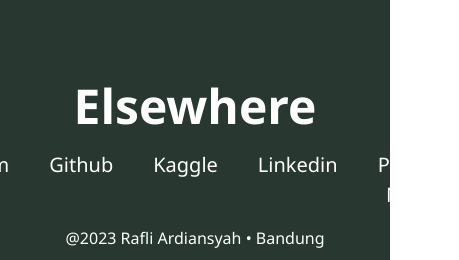
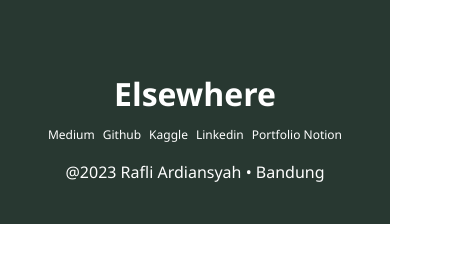
Before and after one commit to bulgogipedas/portfolio, a React (Vite) app: page /Work in a window 390 px wide. Shown: the part 2982-3242 px from the top of the page, 459 px wide, since content can reach past the window. After the commit the page ends 3206 px from the top, so only its background shows below. Built offline with nearby package versions, Linux system fonts and the light colour scheme.

Commit message:
responsive footer

```diff
--- a/src/components/layout/Footer.tsx
+++ b/src/components/layout/Footer.tsx
@@ -1,13 +1,13 @@
 export default function Footer() {
   return (
     <div className="py-10 w-full justify-center items-center text-center text-white mx-auto">
-      <h2 className="text-[48px] font-bold">Elsewhere</h2>
-      <ul className="font-medium flex flex-row gap-10 justify-center text-[20px] pt-2">
-        <a href="https://medium.com/@rapli.np" target="blank" ><li>Medium</li></a>
-        <a href="https://github.com/bulgogipedas" target="blank"><li>Github</li></a>
-        <a href="https://www.kaggle.com/sateasinpedas/Home" target="blank" ><li>Kaggle</li></a>
-        <a href="https://www.linkedin.com/in/rafliardiansyah/" target="blank" ><li>Linkedin</li></a>
-        <a href="https://bit.ly/rafli-portfolio-notion-site" target="blank" ><li>Portfolio Notion</li></a>
+      <h2 className="text-[32px] lg:text-[48px] font-bold">Elsewhere</h2>
+      <ul className="font-medium flex flex-row gap-2 lg:gap-10 justify-center text-[12px] md:text-[18px] lg:text-[20px] pt-2 ">
+        <a className="hover-underline"href="https://medium.com/@rapli.np" target="blank" ><li>Medium</li></a>
+        <a className="hover-underline"href="https://github.com/bulgogipedas" target="blank"><li>Github</li></a>
+        <a className="hover-underline"href="https://www.kaggle.com/sateasinpedas/Home" target="blank" ><li>Kaggle</li></a>
+        <a className="hover-underline"href="https://www.linkedin.com/in/rafliardiansyah/" target="blank" ><li>Linkedin</li></a>
+        <a className="hover-underline"href="https://bit.ly/rafli-portfolio-notion-site" target="blank" ><li>Portfolio Notion</li></a>
       </ul>
 
       <p className="pt-4">@2023 Rafli Ardiansyah • Bandung </p>
--- a/src/index.css
+++ b/src/index.css
@@ -17,3 +17,26 @@
   .button-gradient:hover {
    animation: gradient 3s ease infinite;
   }
+
+.hover-underline {
+  position: relative;
+  text-decoration: none;
+}
+
+.hover-underline:before{
+  content: '';
+          position: absolute;
+          width: 100%;
+          height: 2px;
+          bottom: 0;
+          left: 0;
+          background-color: #fff; /* Change this to your desired underline color */
+          visibility: hidden;
+          transform: scaleX(0);
+          transition: all 0.3s ease-in-out;
+}
+
+.hover-underline:hover:before {
+  visibility: visible;
+  transform: scaleX(1);
+}
```
